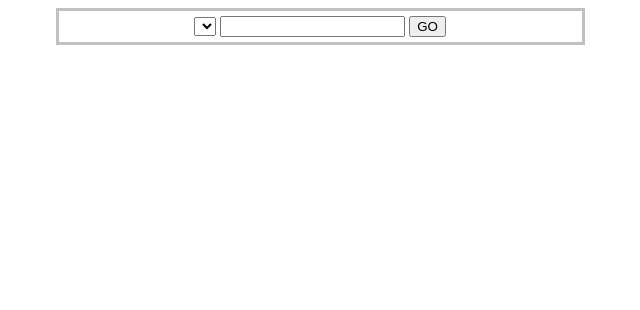
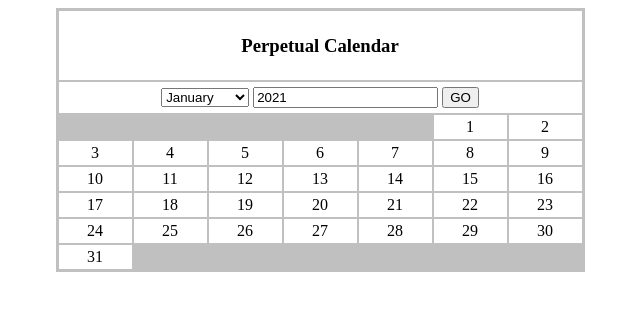
Before and after one commit to daveycaviness/FSW113, a plain HTML site: page week2/assignments/calendar/calendar.html in a window 1280 px wide. Shown: the whole page, without its empty margins (320-960 px from the left). Drawn offline with Linux system fonts and the light colour scheme.

Commit message:
updated assignment

```diff
--- a/week2/assignments/calendar/calendar.html
+++ b/week2/assignments/calendar/calendar.html
@@ -8,6 +8,9 @@
     </head>
     <body>
         <div class='calendarWrapper'>
+            <div class= "calendarTitle">
+                <h3>Perpetual Calendar</h3>
+            </div>
             <div class='calendarTitle'>
                 <select name="month" id="month"></select>
                 <input type= "number" id= "year">
--- a/week2/assignments/calendar/calendar.js
+++ b/week2/assignments/calendar/calendar.js
@@ -5,13 +5,16 @@ const month = ["January","February","March","April","May","June","July","August"
 var selectBox = document.querySelector("#month");
 var selectYear = document.querySelector("#year");
 var goButton = document.querySelector("#goButton");
-selectBox.addEventListener("click",function(){
+selectBox.value = month[0]
+selectYear.value = new Date().getFullYear();
+window.addEventListener("load",function(){
     if (selectBox.childElementCount<12){
         for(i=0;i<month.length;i++){
             var selectMonth = document.createElement("option");
             selectMonth.textContent = month[i];
             selectMonth.setAttribute("value", month[i]);
             selectBox.appendChild(selectMonth);
+            printCalendar();
         }
     }
 });
@@ -35,6 +38,8 @@ function printCalendar(){
             days = 31
     }
 
+    document.getElementById('calendarDays').innerHTML = ""
+
     let x
     const weekday = today.getDay()
     for (x = 0; x < weekday; x++){
@@ -46,10 +51,6 @@ function printCalendar(){
         dt++
         document.getElementById('calendarDays').innerHTML += `<div class='calendarCell'>${dt}</div`
     } while ( dt < days)
-
-    const monthName = today.toLocaleDateString('default', {month:'long'})
-    const year = today.getFullYear()
-    document.querySelector('.calendarTitle').innerText = `${monthName} ${year}`
 
     const remainder = (7 - ((x + dt) % 7))
     let y = 0
```
